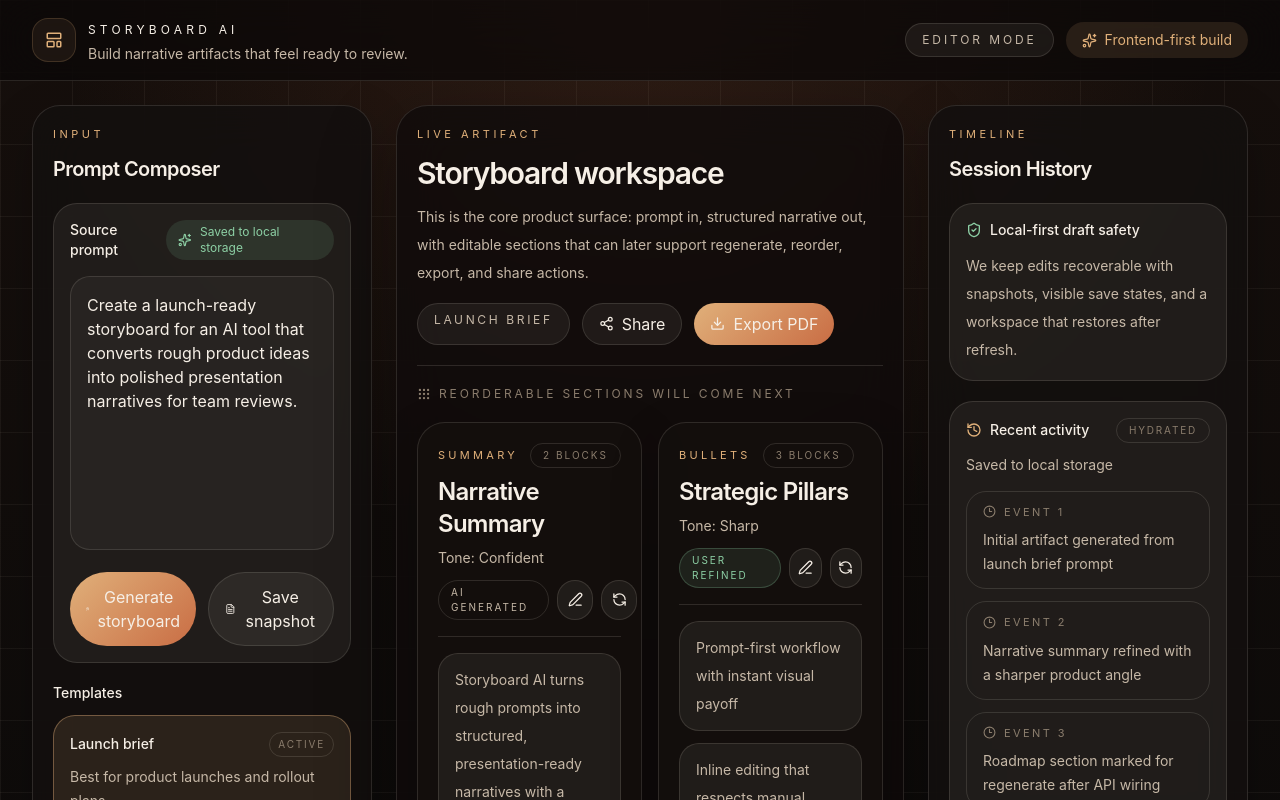
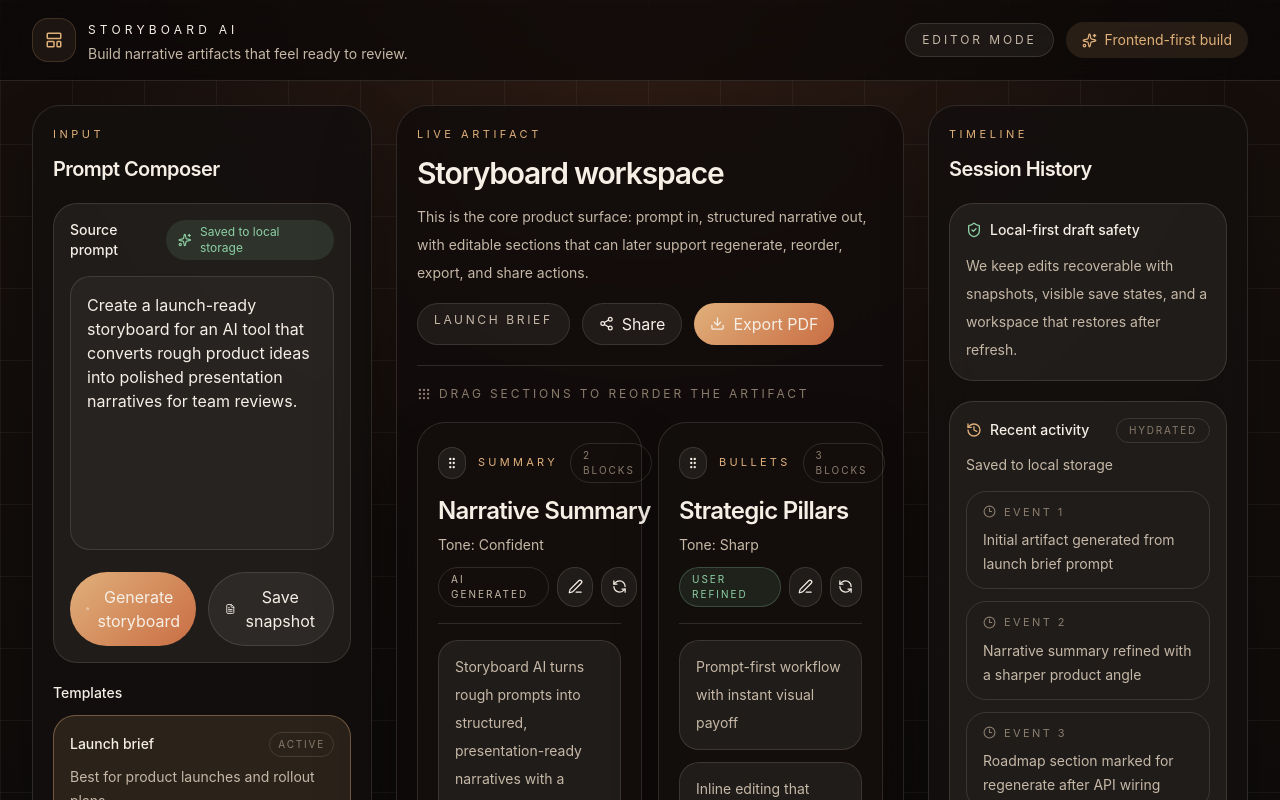
Before and after one commit to anishcodes-0-9/storyboard-ai, a React (Vite) app: page /editor in a window 1280 px wide. Shown: the top 800 px of the page. Built offline with nearby package versions, Linux system fonts and the light colour scheme.

Commit message:
feat: add persistent and reorderable storyboard sections

```diff
--- a/src/features/storyboard/storyboard-canvas.tsx
+++ b/src/features/storyboard/storyboard-canvas.tsx
@@ -1,10 +1,37 @@
 import { Download, Grip, Share2 } from "lucide-react";
+import {
+  closestCenter,
+  DndContext,
+  type DragEndEvent,
+  PointerSensor,
+  useSensor,
+  useSensors,
+} from "@dnd-kit/core";
+import { rectSortingStrategy, SortableContext } from "@dnd-kit/sortable";
 
 import { useStoryboardStore } from "../../store/use-storyboard-store";
 import { StoryboardSectionCard } from "./storyboard-section-card";
 
 export function StoryboardCanvas() {
-  const { sections, activeTemplate } = useStoryboardStore();
+  const { sections, activeTemplate, reorderSections } = useStoryboardStore();
+
+  const sensors = useSensors(
+    useSensor(PointerSensor, {
+      activationConstraint: {
+        distance: 8,
+      },
+    }),
+  );
+
+  function handleDragEnd(event: DragEndEvent) {
+    const { active, over } = event;
+
+    if (!over || active.id === over.id) {
+      return;
+    }
+
+    reorderSections(String(active.id), String(over.id));
+  }
 
   return (
     <section className="rounded-[32px] border border-[var(--panel-border)] bg-[rgba(16,12,11,0.82)] p-5 shadow-[var(--shadow-lg)] backdrop-blur-xl">
@@ -40,14 +67,25 @@ export function StoryboardCanvas() {
 
       <div className="mt-5 flex items-center gap-2 text-xs uppercase tracking-[0.24em] text-[var(--text-faint)]">
         <Grip size={14} />
-        Reorderable sections will come next
+        Drag sections to reorder the artifact
       </div>
 
-      <div className="mt-5 grid gap-4 xl:grid-cols-2">
-        {sections.map((section) => (
-          <StoryboardSectionCard key={section.id} section={section} />
-        ))}
-      </div>
+      <DndContext
+        sensors={sensors}
+        collisionDetection={closestCenter}
+        onDragEnd={handleDragEnd}
+      >
+        <SortableContext
+          items={sections.map((section) => section.id)}
+          strategy={rectSortingStrategy}
+        >
+          <div className="mt-5 grid gap-4 xl:grid-cols-2">
+            {sections.map((section) => (
+              <StoryboardSectionCard key={section.id} section={section} />
+            ))}
+          </div>
+        </SortableContext>
+      </DndContext>
     </section>
   );
 }
--- a/src/features/storyboard/storyboard-section-card.tsx
+++ b/src/features/storyboard/storyboard-section-card.tsx
@@ -1,5 +1,7 @@
 import { useMemo, useState } from "react";
-import { Check, PenLine, RefreshCcw, X } from "lucide-react";
+import { Check, GripVertical, PenLine, RefreshCcw, X } from "lucide-react";
+import { useSortable } from "@dnd-kit/sortable";
+import { CSS } from "@dnd-kit/utilities";
 
 import { cn } from "../../lib/utils";
 import type { StoryboardSection } from "../../store/use-storyboard-store";
@@ -13,6 +15,18 @@ export function StoryboardSectionCard({ section }: StoryboardSectionCardProps) {
   const { updateSection, regenerateSection } = useStoryboardStore();
   const [isEditing, setIsEditing] = useState(false);
   const [draft, setDraft] = useState(section.content.join("\n"));
+
+  const {
+    attributes,
+    listeners,
+    setNodeRef,
+    transform,
+    transition,
+    isDragging,
+  } = useSortable({
+    id: section.id,
+    disabled: isEditing,
+  });
 
   const lineCountLabel = useMemo(() => {
     return `${section.content.length} block${section.content.length === 1 ? "" : "s"}`;
@@ -46,19 +60,39 @@ export function StoryboardSectionCard({ section }: StoryboardSectionCardProps) {
   }
 
   return (
-    <article className="rounded-[28px] border border-[var(--panel-border)] bg-[rgba(20,16,14,0.92)] p-5 shadow-[var(--shadow-md)]">
+    <article
+      ref={setNodeRef}
+      style={{
+        transform: CSS.Transform.toString(transform),
+        transition,
+      }}
+      className={cn(
+        "rounded-[28px] border border-[var(--panel-border)] bg-[rgba(20,16,14,0.92)] p-5 shadow-[var(--shadow-md)]",
+        isDragging && "opacity-70 ring-1 ring-[var(--accent)]",
+      )}
+    >
       <div className="flex flex-wrap items-start justify-between gap-3 border-b border-[var(--panel-border)] pb-4">
         <div>
           <div className="flex items-center gap-3">
+            <button
+              type="button"
+              {...attributes}
+              {...listeners}
+              className="inline-flex h-8 w-8 items-center justify-center rounded-full border border-[var(--panel-border)] bg-[var(--panel)] text-[var(--text-faint)] transition hover:border-[var(--accent)] hover:text-[var(--text)]"
+            >
+              <GripVertical size={14} />
+            </button>
+
             <p className="text-[11px] uppercase tracking-[0.3em] text-[var(--accent)]">
               {section.kind}
             </p>
+
             <span className="rounded-full border border-[var(--panel-border)] px-3 py-1 text-[10px] uppercase tracking-[0.2em] text-[var(--text-faint)]">
               {lineCountLabel}
             </span>
           </div>
 
-          <h3 className="mt-2 text-2xl font-semibold tracking-[-0.03em] text-[var(--text)]">
+          <h3 className="mt-3 text-2xl font-semibold tracking-[-0.03em] text-[var(--text)]">
             {section.title}
           </h3>
 
--- a/src/store/use-storyboard-store.ts
+++ b/src/store/use-storyboard-store.ts
@@ -19,6 +19,7 @@ type StoryboardState = {
   setTemplate: (value: StoryboardState["activeTemplate"]) => void;
   updateSection: (id: string, content: string[]) => void;
   regenerateSection: (id: string) => void;
+  reorderSections: (activeId: string, overId: string) => void;
   hydrateFromStorage: () => void;
   saveToStorage: () => void;
 };
@@ -112,6 +113,13 @@ function getPersistableState(
   };
 }
 
+function moveItem<T>(items: T[], fromIndex: number, toIndex: number) {
+  const next = [...items];
+  const [moved] = next.splice(fromIndex, 1);
+  next.splice(toIndex, 0, moved);
+  return next;
+}
+
 export const useStoryboardStore = create<StoryboardState>((set, get) => ({
   prompt:
     "Create a launch-ready storyboard for an AI tool that converts rough product ideas into polished presentation narratives for team reviews.",
@@ -155,6 +163,24 @@ export const useStoryboardStore = create<StoryboardState>((set, get) => ({
       ),
       lastSavedLabel: "Section regenerated locally",
     })),
+  reorderSections: (activeId, overId) =>
+    set((state) => {
+      const fromIndex = state.sections.findIndex(
+        (section) => section.id === activeId,
+      );
+      const toIndex = state.sections.findIndex(
+        (section) => section.id === overId,
+      );
+
+      if (fromIndex === -1 || toIndex === -1 || fromIndex === toIndex) {
+        return state;
+      }
+
+      return {
+        sections: moveItem(state.sections, fromIndex, toIndex),
+        lastSavedLabel: "Section order updated locally",
+      };
+    }),
   hydrateFromStorage: () => {
     if (typeof window === "undefined") {
       return;
```
